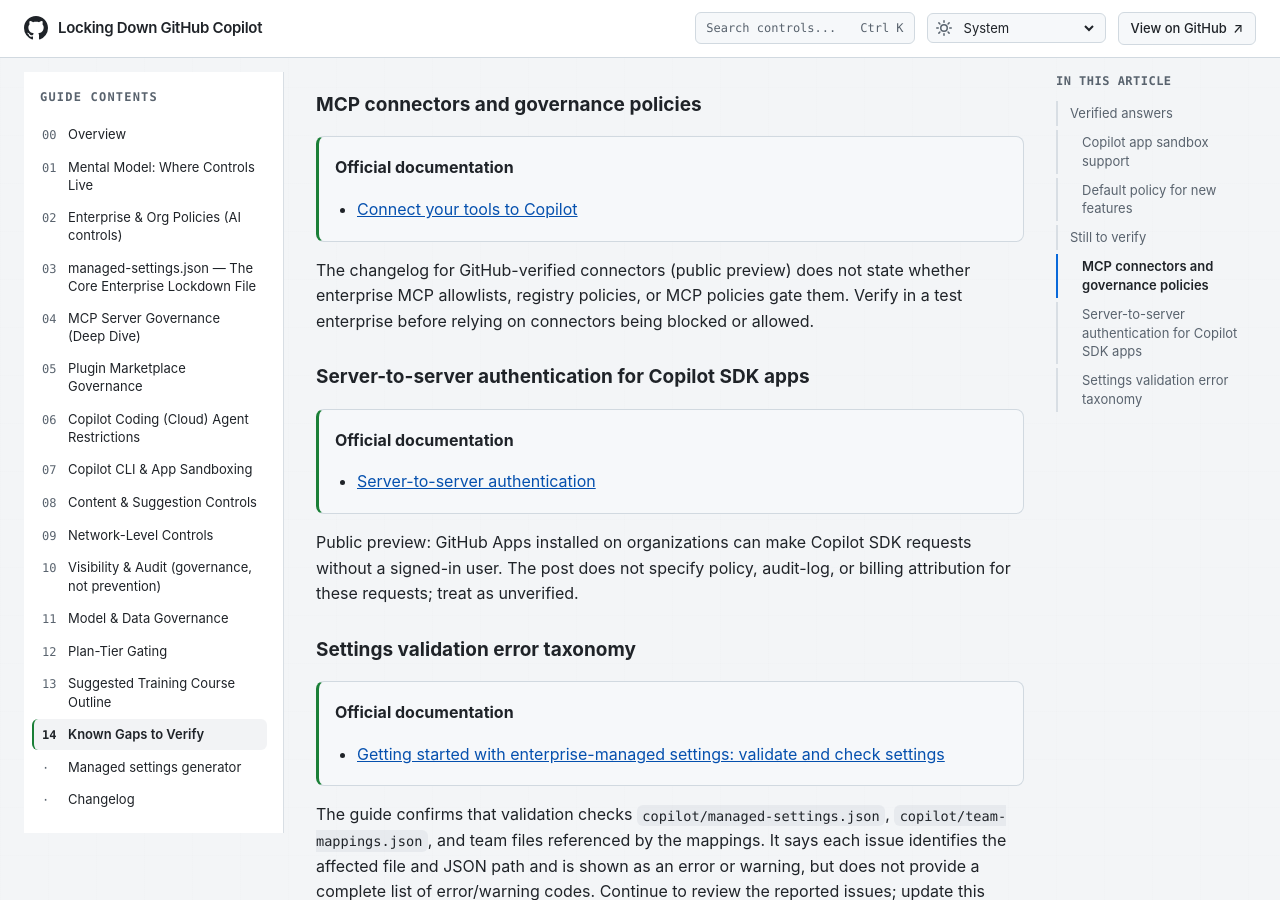
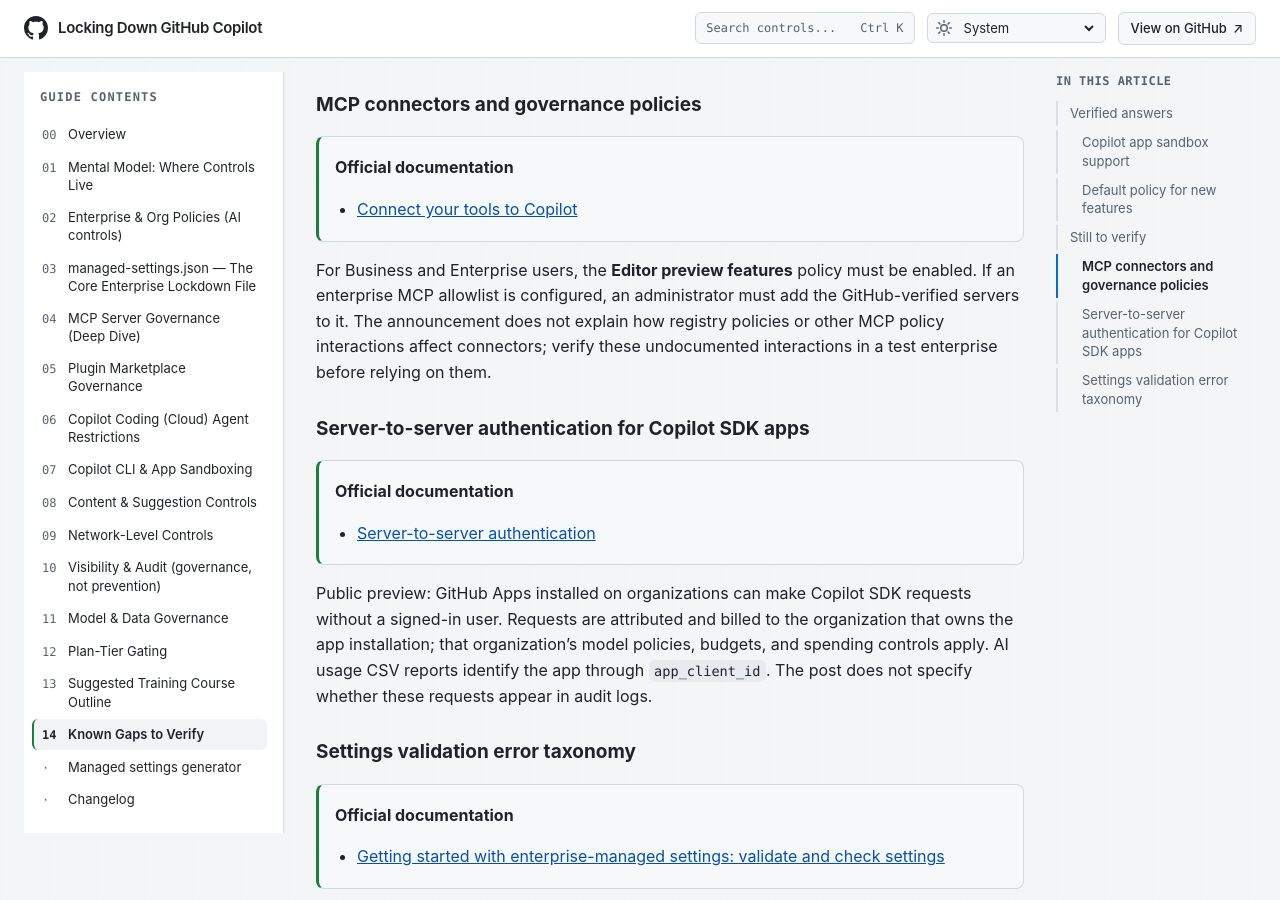
Before and after one commit to beardofedu/copilot-governance-training, a Jekyll site: the page built from docs/sections/known-gaps.md, in a window 1280 px wide and 900 px high, scrolled down 1113 px. Built offline with Jekyll 4.4.1, drawn with Linux system fonts in a browser that asks for light colours.

Commit message:
Clarify MCP governance review feedback
Co-authored-by: beardofedu <18329853+beardofedu@users.noreply.github.com>

```diff
--- a/docs/sections/known-gaps.md
+++ b/docs/sections/known-gaps.md
@@ -35,14 +35,14 @@ The [October 22 changelog](https://github.blog/changelog/2026-10-22-global-defau
 > **Official documentation**
 > - [Connect your tools to Copilot](https://github.blog/changelog/2026-10-28-connect-your-tools-to-copilot-without-all-the-setup)
 
-The changelog for GitHub-verified connectors (public preview) does not state whether enterprise MCP allowlists, registry policies, or MCP policies gate them. Verify in a test enterprise before relying on connectors being blocked or allowed.
+For Business and Enterprise users, the **Editor preview features** policy must be enabled. If an enterprise MCP allowlist is configured, an administrator must add the GitHub-verified servers to it. The announcement does not explain how registry policies or other MCP policy interactions affect connectors; verify these undocumented interactions in a test enterprise before relying on them.
 
 ### Server-to-server authentication for Copilot SDK apps
 
 > **Official documentation**
 > - [Server-to-server authentication](https://github.blog/changelog/2026-10-27-github-copilot-supports-server-to-server-authentication)
 
-Public preview: GitHub Apps installed on organizations can make Copilot SDK requests without a signed-in user. The post does not specify policy, audit-log, or billing attribution for these requests; treat as unverified.
+Public preview: GitHub Apps installed on organizations can make Copilot SDK requests without a signed-in user. Requests are attributed and billed to the organization that owns the app installation; that organization's model policies, budgets, and spending controls apply. AI usage CSV reports identify the app through `app_client_id`. The post does not specify whether these requests appear in audit logs.
 
 ### Settings validation error taxonomy
 
```
Also changed, not shown: other parts of docs/sections/known-gaps.md (+1 -1 lines), docs/sections/mcp-governance.md (+2 -2 lines).
